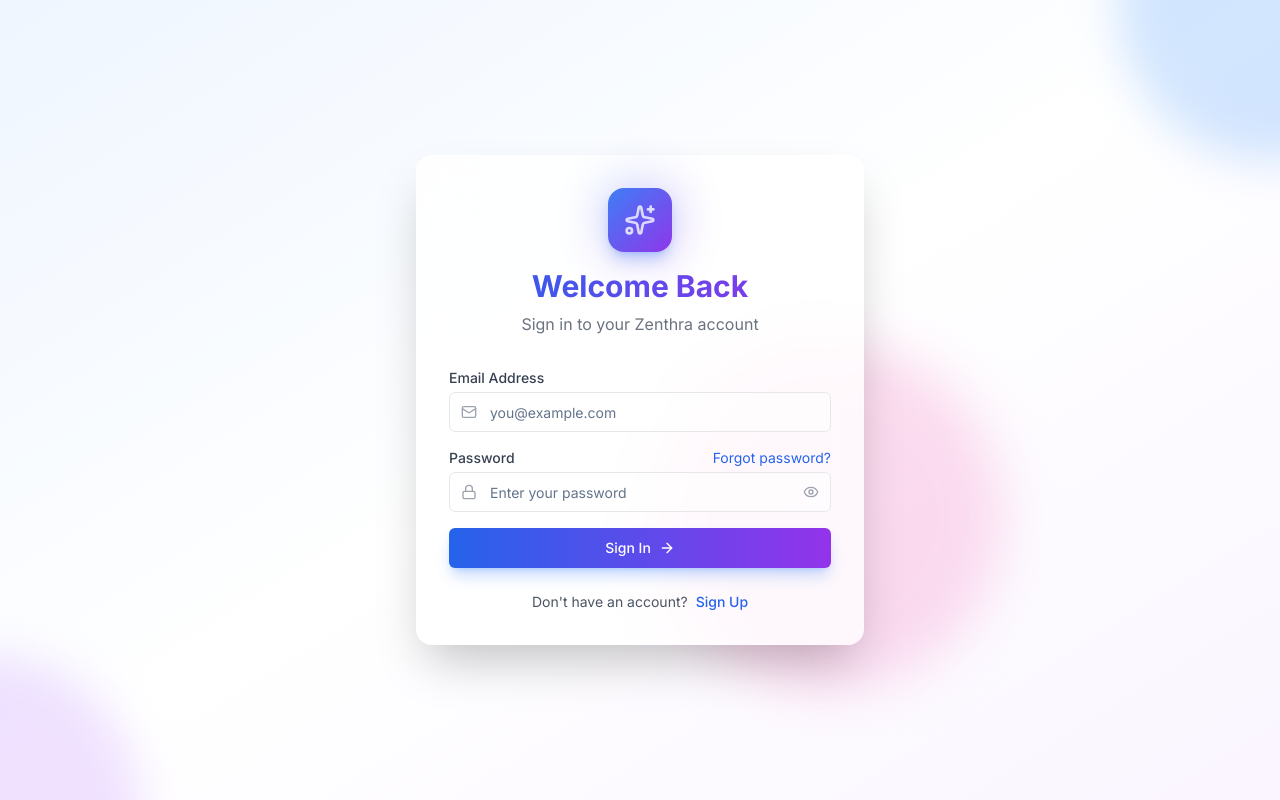
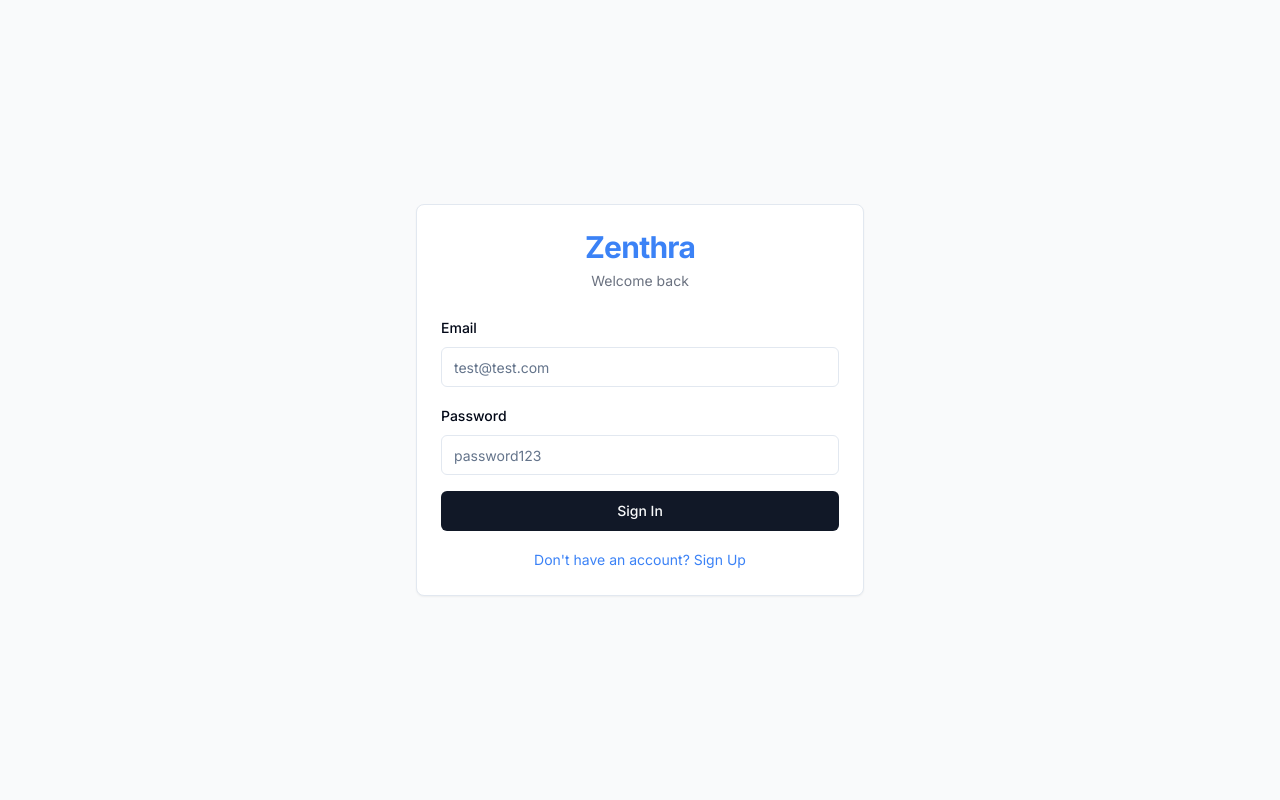
Before and after one commit to Manojkumar13-ux/Zenthra, a Next.js app: page /login in a window 1280 px wide. Built offline with nearby package versions, Linux system fonts and the light colour scheme; no server answers.

Commit message:
feat: Add mock auth mode to bypass MongoDB

```diff
--- a/app/api/auth/register/route.ts
+++ b/app/api/auth/register/route.ts
@@ -1,15 +1,15 @@
 // app/api/auth/register/route.ts
 import { NextResponse } from "next/server";
-import { connectDB } from "@/lib/db/connect";
-import { User } from "@/lib/db/models/User";
-import bcrypt from "bcryptjs";
+
+// ✅ Mock registration - bypass database
+const USE_MOCK_AUTH = true;
 
 export async function POST(req: Request) {
   try {
     const body = await req.json();
-    console.log("📝 Registration request:", { ...body, password: "[REDACTED]" });
+    const { name, email, password } = body;
 
-    const { name, email, password } = body;
+    console.log("📝 Registration request:", { name, email, password: "[REDACTED]" });
 
     // Validate input
     if (!name || !email || !password) {
@@ -26,12 +26,31 @@ export async function POST(req: Request) {
       );
     }
 
-    // Connect to database
-    console.log("🔄 Connecting to database...");
+    // ✅ MOCK MODE - Always succeed
+    if (USE_MOCK_AUTH) {
+      console.log("🔓 MOCK MODE: User registered:", email);
+      return NextResponse.json(
+        {
+          message: "User created successfully (mock)",
+          user: {
+            id: "mock-user-" + Date.now(),
+            name: name.trim(),
+            email: email.toLowerCase(),
+            username: email.split("@")[0].toLowerCase() + Math.floor(Math.random() * 1000),
+          },
+        },
+        { status: 201 }
+      );
+    }
+
+    // Real registration (skip this if mock mode is on)
+    try {
+      const { connectDB } = await import("@/lib/db/connect");
+      const { User } = await import("@/lib/db/models/User");
+      const bcrypt = await import("bcryptjs");
+
       await connectDB();
-    console.log("✅ Connected to database");
 
-    // Check if user exists
       const existingUser = await User.findOne({
         $or: [
           { email: email.toLowerCase() },
@@ -40,33 +59,23 @@ export async function POST(req: Request) {
       });
 
       if (existingUser) {
-      console.log("❌ User already exists:", email);
         return NextResponse.json(
           { message: "User with this email already exists" },
           { status: 400 }
         );
       }
 
-    // Hash password
-    console.log("🔄 Hashing password...");
       const hashedPassword = await bcrypt.hash(password, 10);
-    console.log("✅ Password hashed");
-
-    // Create username from email
       const baseUsername = email.split("@")[0].toLowerCase();
       const randomNum = Math.floor(Math.random() * 10000);
       const username = `${baseUsername}${randomNum}`;
 
-    // Create user
-    console.log("🔄 Creating user...");
       const user = await User.create({
         name: name.trim(),
         email: email.toLowerCase(),
         username: username,
         password: hashedPassword,
       });
-
-    console.log("✅ User created successfully:", user._id);
 
       return NextResponse.json(
         {
@@ -82,15 +91,13 @@ export async function POST(req: Request) {
       );
     } catch (error: any) {
       console.error("❌ Registration error:", error);
-
-    // Handle duplicate key error
-    if (error.code === 11000) {
       return NextResponse.json(
-        { message: "User with this email or username already exists" },
-        { status: 400 }
+        { message: error.message || "Failed to create user" },
+        { status: 500 }
       );
     }
-
+  } catch (error: any) {
+    console.error("❌ Registration error:", error);
     return NextResponse.json(
       { message: error.message || "Failed to create user" },
       { status: 500 }
--- a/app/login/page.tsx
+++ b/app/login/page.tsx
@@ -1,49 +1,27 @@
 // app/login/page.tsx
 "use client";
 
-import { useState, useEffect } from "react";
-import { signIn, useSession } from "next-auth/react";
+import { useState } from "react";
+import { signIn } from "next-auth/react";
 import { useRouter } from "next/navigation";
-import Link from "next/link";
-import { motion } from "framer-motion";
-import { Eye, EyeOff, Mail, Lock, ArrowRight, Loader2, Sparkles, UserPlus } from "lucide-react";
 import { Button } from "@/components/ui/button";
 import { Input } from "@/components/ui/input";
+import { Card, CardContent, CardHeader, CardTitle } from "@/components/ui/card";
+import { Label } from "@/components/ui/label";
+import { Loader2 } from "lucide-react";
 import toast from "react-hot-toast";
 
 export default function LoginPage() {
-  const { data: session, status } = useSession();
   const router = useRouter();
   const [email, setEmail] = useState("");
   const [password, setPassword] = useState("");
-  const [showPassword, setShowPassword] = useState(false);
   const [isLoading, setIsLoading] = useState(false);
-  const [error, setError] = useState("");
   const [isRegistering, setIsRegistering] = useState(false);
   const [name, setName] = useState("");
   const [confirmPassword, setConfirmPassword] = useState("");
 
-  useEffect(() => {
-    if (status === "authenticated") {
-      router.push("/feed");
-    }
-  }, [status, router]);
-
-  if (status === "loading") {
-    return (
-      <div className="flex min-h-screen items-center justify-center">
-        <Loader2 className="h-8 w-8 animate-spin text-blue-500" />
-      </div>
-    );
-  }
-
-  if (status === "authenticated") {
-    return null;
-  }
-
   const handleLogin = async (e: React.FormEvent) => {
     e.preventDefault();
-    setError("");
     setIsLoading(true);
 
     try {
@@ -51,22 +29,18 @@ export default function LoginPage() {
         email,
         password,
         redirect: false,
-        callbackUrl: "/feed",
       });
 
       if (result?.error) {
-        setError("Invalid email or password. Please try again.");
-        toast.error("Invalid credentials");
+        toast.error("Invalid email or password. Try 'test@test.com / password123'");
         console.error("Login error:", result.error);
       } else {
-        toast.success("Welcome back! 🎉");
+        toast.success("Welcome back!");
         router.push("/feed");
         router.refresh();
       }
     } catch (error) {
-      setError("Something went wrong. Please try again.");
-      toast.error("Login failed");
-      console.error("Login error:", error);
+      toast.error("Something went wrong");
     } finally {
       setIsLoading(false);
     }
@@ -74,317 +48,169 @@ export default function LoginPage() {
 
   const handleRegister = async (e: React.FormEvent) => {
     e.preventDefault();
-    setError("");
     setIsLoading(true);
 
     if (password !== confirmPassword) {
-      setError("Passwords do not match");
       toast.error("Passwords do not match");
       setIsLoading(false);
       return;
     }
 
-    if (password.length < 6) {
-      setError("Password must be at least 6 characters");
-      toast.error("Password too short");
-      setIsLoading(false);
-      return;
-    }
-
     try {
-      console.log("📝 Registering user:", { name, email });
-
-      const response = await fetch("/api/auth/register", {
+      const res = await fetch("/api/auth/register", {
         method: "POST",
         headers: { "Content-Type": "application/json" },
-        body: JSON.stringify({ name: name.trim(), email: email.trim(), password }),
+        body: JSON.stringify({ name, email, password }),
       });
 
-      const data = await response.json();
-      console.log("📝 Registration response:", data);
+      const data = await res.json();
 
-      if (!response.ok) {
+      if (!res.ok) {
         throw new Error(data.message || "Registration failed");
       }
 
       toast.success("Account created! Signing you in...");
 
-      // Auto sign in
       const result = await signIn("credentials", {
-        email: email.trim(),
+        email,
         password,
         redirect: false,
       });
 
       if (result?.error) {
-        toast.success("Account created! Please sign in manually.");
+        toast.success("Account created! Please sign in.");
         setIsRegistering(false);
         setPassword("");
         setConfirmPassword("");
-        setEmail("");
-        setName("");
-        setError("");
       } else {
-        toast.success("Welcome to Zenthra! 🎉");
+        toast.success("Welcome to Zenthra!");
         router.push("/feed");
         router.refresh();
       }
     } catch (error: any) {
-      console.error("❌ Registration error:", error);
-      setError(error.message || "Something went wrong");
       toast.error(error.message || "Registration failed");
     } finally {
       setIsLoading(false);
     }
   };
 
-  const toggleMode = () => {
-    setIsRegistering(!isRegistering);
-    setError("");
-    setPassword("");
-    setConfirmPassword("");
-  };
-
   return (
-    <div className="flex min-h-screen items-center justify-center bg-gradient-to-br from-blue-50 via-white to-purple-50 p-4 dark:from-gray-950 dark:via-gray-900 dark:to-gray-950">
-      <div className="pointer-events-none absolute inset-0 overflow-hidden">
-        <div className="absolute -right-40 -top-40 h-80 w-80 animate-blob rounded-full bg-blue-200 opacity-70 mix-blend-multiply blur-xl filter dark:bg-blue-900/30" />
-        <div className="animation-delay-2000 absolute -bottom-40 -left-40 h-80 w-80 animate-blob rounded-full bg-purple-200 opacity-70 mix-blend-multiply blur-xl filter dark:bg-purple-900/30" />
-        <div className="animation-delay-4000 absolute left-1/2 top-1/2 h-80 w-80 -translate-x-1/2 -translate-y-1/2 animate-blob rounded-full bg-pink-200 opacity-70 mix-blend-multiply blur-xl filter dark:bg-pink-900/30" />
+    <div className="flex min-h-screen items-center justify-center bg-gray-50 dark:bg-gray-900 p-4">
+      <Card className="w-full max-w-md">
+        <CardHeader className="text-center">
+          <CardTitle className="text-3xl font-bold text-blue-500">
+            Zenthra
+          </CardTitle>
+          <p className="text-sm text-gray-500">
+            {isRegistering ? "Create your account" : "Welcome back"}
+          </p>
+        </CardHeader>
+        <CardContent>
+          {!isRegistering ? (
+            <form onSubmit={handleLogin} className="space-y-4">
+              <div className="space-y-2">
+                <Label htmlFor="email">Email</Label>
+                <Input
+                  id="email"
+                  type="email"
+                  placeholder="test@test.com"
+                  value={email}
+                  onChange={(e) => setEmail(e.target.value)}
+                  required
+                />
               </div>
-
-      <motion.div
-        initial={{ opacity: 0, y: 20 }}
-        animate={{ opacity: 1, y: 0 }}
-        transition={{ duration: 0.6 }}
-        className="relative z-10 w-full max-w-md"
-      >
-        <div className="rounded-2xl border border-white/20 bg-white/80 p-8 shadow-2xl backdrop-blur-xl dark:border-gray-700/30 dark:bg-gray-900/80">
-          <div className="mb-8 text-center">
-            <motion.div
-              initial={{ scale: 0 }}
-              animate={{ scale: 1 }}
-              transition={{ delay: 0.2, type: "spring", stiffness: 200 }}
-              className="mb-4 flex justify-center"
-            >
-              <div className="relative">
-                <div className="flex h-16 w-16 items-center justify-center rounded-2xl bg-gradient-to-br from-blue-500 to-purple-600 shadow-lg shadow-blue-500/30">
-                  <Sparkles className="h-8 w-8 text-white" />
+              <div className="space-y-2">
+                <Label htmlFor="password">Password</Label>
+                <Input
+                  id="password"
+                  type="password"
+                  placeholder="password123"
+                  value={password}
+                  onChange={(e) => setPassword(e.target.value)}
+                  required
+                />
               </div>
-                <div className="absolute -inset-1 rounded-2xl bg-gradient-to-br from-blue-500 to-purple-600 opacity-30 blur-xl" />
+              <Button type="submit" className="w-full" disabled={isLoading}>
+                {isLoading ? (
+                  <>
+                    <Loader2 className="mr-2 h-4 w-4 animate-spin" />
+                    Signing in...
+                  </>
+                ) : (
+                  "Sign In"
+                )}
+              </Button>
+            </form>
+          ) : (
+            <form onSubmit={handleRegister} className="space-y-4">
+              <div className="space-y-2">
+                <Label htmlFor="name">Full Name</Label>
+                <Input
+                  id="name"
+                  type="text"
+                  placeholder="John Doe"
+                  value={name}
+                  onChange={(e) => setName(e.target.value)}
+                  required
+                />
               </div>
-            </motion.div>
-            <h1 className="bg-gradient-to-r from-blue-600 to-purple-600 bg-clip-text text-3xl font-bold text-transparent">
-              {isRegistering ? "Create Account" : "Welcome Back"}
-            </h1>
-            <p className="mt-2 text-gray-500 dark:text-gray-400">
-              {isRegistering
-                ? "Join Zenthra and connect with friends"
-                : "Sign in to your Zenthra account"}
-            </p>
-          </div>
-
-          {error && (
-            <motion.div
-              initial={{ opacity: 0, x: -20 }}
-              animate={{ opacity: 1, x: 0 }}
-              className="mb-4 rounded-lg border border-red-200 bg-red-50 p-3 text-sm text-red-600 dark:border-red-800 dark:bg-red-900/20 dark:text-red-400"
-            >
-              {error}
-            </motion.div>
-          )}
-
-          {!isRegistering && (
-            <form onSubmit={handleLogin} className="space-y-4">
-              <div>
-                <label htmlFor="email" className="mb-1 block text-sm font-medium text-gray-700 dark:text-gray-300">
-                  Email Address
-                </label>
-                <div className="relative">
-                  <Mail className="absolute left-3 top-1/2 h-4 w-4 -translate-y-1/2 text-gray-400" />
+              <div className="space-y-2">
+                <Label htmlFor="email">Email</Label>
                 <Input
                   id="email"
                   type="email"
                   placeholder="you@example.com"
                   value={email}
                   onChange={(e) => setEmail(e.target.value)}
-                    className="border-gray-200 bg-white/50 pl-10 transition-all focus:ring-2 focus:ring-blue-500 dark:border-gray-700 dark:bg-gray-800/50"
                   required
-                    disabled={isLoading}
                 />
               </div>
-              </div>
-
-              <div>
-                <div className="mb-1 flex items-center justify-between">
-                  <label htmlFor="password" className="block text-sm font-medium text-gray-700 dark:text-gray-300">
-                    Password
-                  </label>
-                  <Link href="/forgot-password" className="text-sm text-blue-600 transition-colors hover:text-blue-700 dark:text-blue-400 dark:hover:text-blue-300">
-                    Forgot password?
-                  </Link>
-                </div>
-                <div className="relative">
-                  <Lock className="absolute left-3 top-1/2 h-4 w-4 -translate-y-1/2 text-gray-400" />
+              <div className="space-y-2">
+                <Label htmlFor="password">Password</Label>
                 <Input
                   id="password"
-                    type={showPassword ? "text" : "password"}
-                    placeholder="Enter your password"
-                    value={password}
-                    onChange={(e) => setPassword(e.target.value)}
-                    className="border-gray-200 bg-white/50 pl-10 pr-10 transition-all focus:ring-2 focus:ring-blue-500 dark:border-gray-700 dark:bg-gray-800/50"
-                    required
-                    disabled={isLoading}
-                  />
-                  <button
-                    type="button"
-                    onClick={() => setShowPassword(!showPassword)}
-                    className="absolute right-3 top-1/2 -translate-y-1/2 text-gray-400 transition-colors hover:text-gray-600 dark:hover:text-gray-300"
-                  >
-                    {showPassword ? <EyeOff className="h-4 w-4" /> : <Eye className="h-4 w-4" />}
-                  </button>
-                </div>
-              </div>
-
-              <Button
-                type="submit"
-                className="w-full bg-gradient-to-r from-blue-600 to-purple-600 text-white shadow-lg shadow-blue-500/30 transition-all duration-300 hover:from-blue-700 hover:to-purple-700 hover:shadow-xl"
-                disabled={isLoading}
-              >
-                {isLoading ? (
-                  <>
-                    <Loader2 className="mr-2 h-4 w-4 animate-spin" />
-                    Signing in...
-                  </>
-                ) : (
-                  <>
-                    Sign In
-                    <ArrowRight className="ml-2 h-4 w-4" />
-                  </>
-                )}
-              </Button>
-            </form>
-          )}
-
-          {isRegistering && (
-            <form onSubmit={handleRegister} className="space-y-4">
-              <div>
-                <label htmlFor="name" className="mb-1 block text-sm font-medium text-gray-700 dark:text-gray-300">
-                  Full Name
-                </label>
-                <div className="relative">
-                  <UserPlus className="absolute left-3 top-1/2 h-4 w-4 -translate-y-1/2 text-gray-400" />
-                  <Input
-                    id="name"
-                    type="text"
-                    placeholder="John Doe"
-                    value={name}
-                    onChange={(e) => setName(e.target.value)}
-                    className="border-gray-200 bg-white/50 pl-10 transition-all focus:ring-2 focus:ring-blue-500 dark:border-gray-700 dark:bg-gray-800/50"
-                    required
-                    disabled={isLoading}
-                  />
-                </div>
-              </div>
-
-              <div>
-                <label htmlFor="reg-email" className="mb-1 block text-sm font-medium text-gray-700 dark:text-gray-300">
-                  Email Address
-                </label>
-                <div className="relative">
-                  <Mail className="absolute left-3 top-1/2 h-4 w-4 -translate-y-1/2 text-gray-400" />
-                  <Input
-                    id="reg-email"
-                    type="email"
-                    placeholder="you@example.com"
-                    value={email}
-                    onChange={(e) => setEmail(e.target.value)}
-                    className="border-gray-200 bg-white/50 pl-10 transition-all focus:ring-2 focus:ring-blue-500 dark:border-gray-700 dark:bg-gray-800/50"
-                    required
-                    disabled={isLoading}
-                  />
-                </div>
-              </div>
-
-              <div>
-                <label htmlFor="reg-password" className="mb-1 block text-sm font-medium text-gray-700 dark:text-gray-300">
-                  Password
-                </label>
-                <div className="relative">
-                  <Lock className="absolute left-3 top-1/2 h-4 w-4 -translate-y-1/2 text-gray-400" />
-                  <Input
-                    id="reg-password"
-                    type={showPassword ? "text" : "password"}
+                  type="password"
                   placeholder="Min 6 characters"
                   value={password}
                   onChange={(e) => setPassword(e.target.value)}
-                    className="border-gray-200 bg-white/50 pl-10 pr-10 transition-all focus:ring-2 focus:ring-blue-500 dark:border-gray-700 dark:bg-gray-800/50"
                   required
-                    disabled={isLoading}
                 />
-                  <button
-                    type="button"
-                    onClick={() => setShowPassword(!showPassword)}
-                    className="absolute right-3 top-1/2 -translate-y-1/2 text-gray-400 transition-colors hover:text-gray-600 dark:hover:text-gray-300"
-                  >
-                    {showPassword ? <EyeOff className="h-4 w-4" /> : <Eye className="h-4 w-4" />}
-                  </button>
               </div>
-              </div>
-
-              <div>
-                <label htmlFor="confirm-password" className="mb-1 block text-sm font-medium text-gray-700 dark:text-gray-300">
-                  Confirm Password
-                </label>
-                <div className="relative">
-                  <Lock className="absolute left-3 top-1/2 h-4 w-4 -translate-y-1/2 text-gray-400" />
+              <div className="space-y-2">
+                <Label htmlFor="confirm-password">Confirm Password</Label>
                 <Input
                   id="confirm-password"
-                    type={showPassword ? "text" : "password"}
+                  type="password"
                   placeholder="Confirm your password"
                   value={confirmPassword}
                   onChange={(e) => setConfirmPassword(e.target.value)}
-                    className="border-gray-200 bg-white/50 pl-10 transition-all focus:ring-2 focus:ring-blue-500 dark:border-gray-700 dark:bg-gray-800/50"
                   required
-                    disabled={isLoading}
                 />
               </div>
-              </div>
-
-              <Button
-                type="submit"
-                className="w-full bg-gradient-to-r from-green-500 to-emerald-600 text-white shadow-lg shadow-green-500/30 transition-all duration-300 hover:from-green-600 hover:to-emerald-700 hover:shadow-xl"
-                disabled={isLoading}
-              >
+              <Button type="submit" className="w-full" disabled={isLoading}>
                 {isLoading ? (
                   <>
                     <Loader2 className="mr-2 h-4 w-4 animate-spin" />
                     Creating account...
                   </>
                 ) : (
-                  <>
-                    Create Account
-                    <ArrowRight className="ml-2 h-4 w-4" />
-                  </>
+                  "Create Account"
                 )}
               </Button>
             </form>
           )}
 
-          <div className="mt-6 text-center">
-            <p className="text-sm text-gray-600 dark:text-gray-400">
-              {isRegistering ? "Already have an account?" : "Don't have an account?"}
+          <div className="mt-4 text-center">
             <button
               type="button"
-                onClick={toggleMode}
-                className="ml-2 font-medium text-blue-600 transition-colors hover:text-blue-700 dark:text-blue-400 dark:hover:text-blue-300"
+              onClick={() => setIsRegistering(!isRegistering)}
+              className="text-sm text-blue-500 hover:underline"
             >
-                {isRegistering ? "Sign In" : "Sign Up"}
+              {isRegistering ? "Already have an account? Sign In" : "Don't have an account? Sign Up"}
             </button>
-            </p>
           </div>
-        </div>
-      </motion.div>
+        </CardContent>
+      </Card>
     </div>
   );
 }
```
Also changed, not shown: lib/auth.ts (+37 -19 lines). Lines whose indentation alone changed are shown as unchanged.
